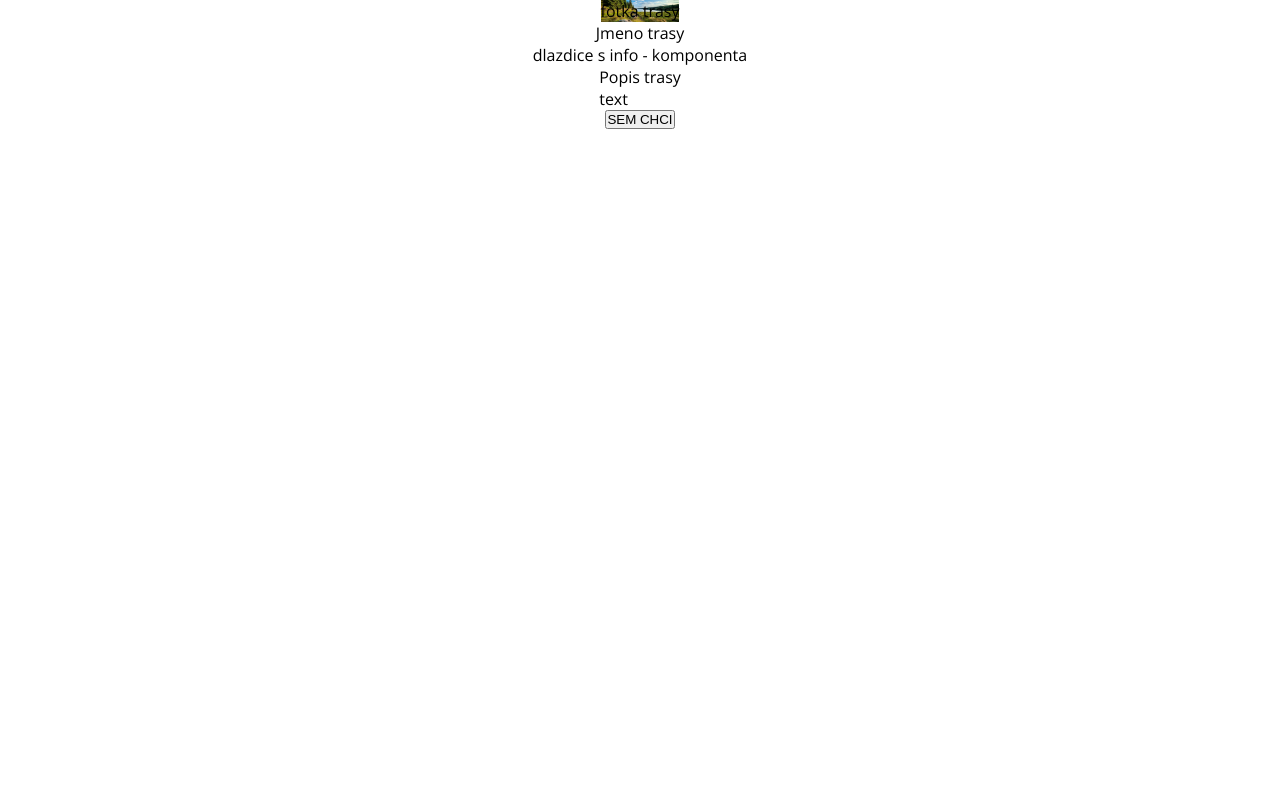
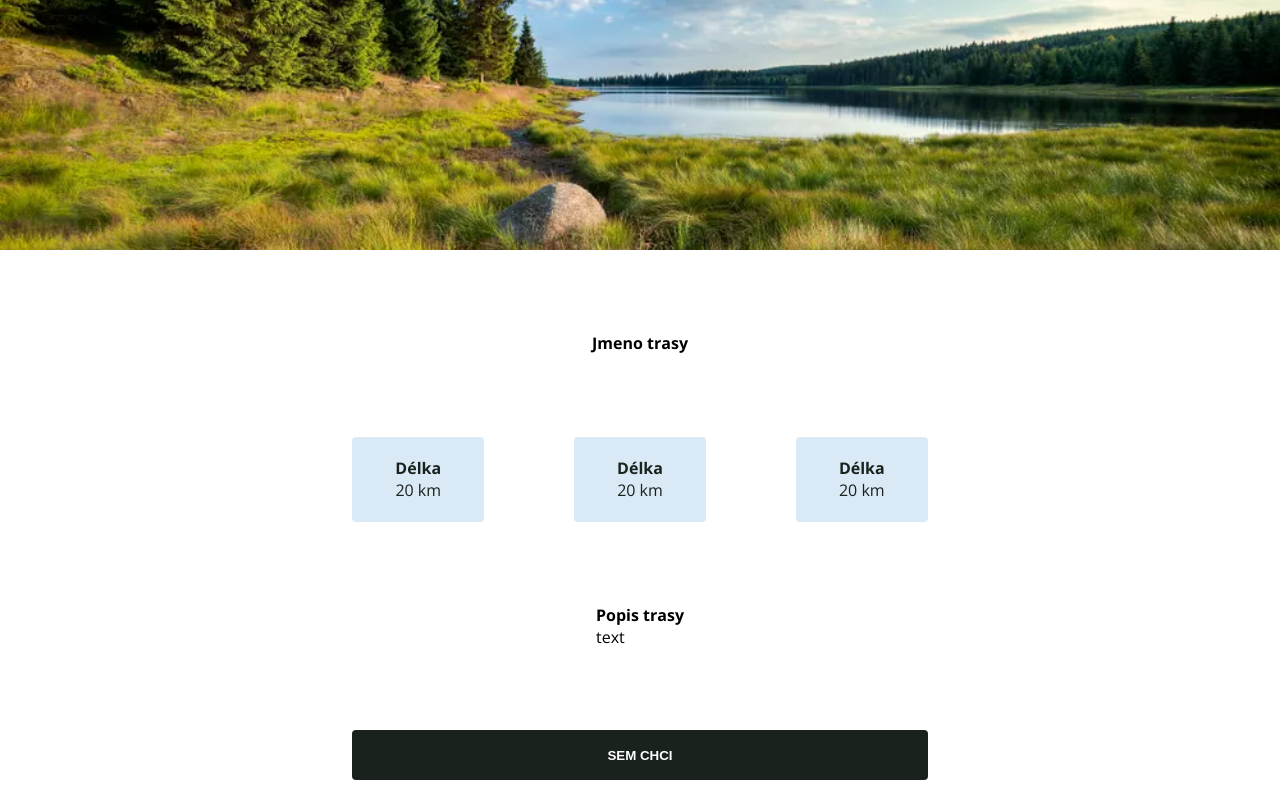
Before and after one commit to MichaelaKnizek/projekt-DKK, a React (Vite) app: page /detail in a window 1280 px wide. Built offline with nearby package versions, Linux system fonts and the light colour scheme.

Commit message:
Add styles to DetailPage and create InfoTile

```diff
--- a/src/pages/DetailPage/DetailPage.css
+++ b/src/pages/DetailPage/DetailPage.css
@@ -1,15 +1,64 @@
-.detailpage {
+.detail {
   display: flex;
   flex-direction: column;
-  justify-content: center;
+  justify-content: space-between;
   align-items: center;
+
+  height: 100vh;
 }
 
-.detailpage-photo {
+.detail-photo {
   background-image: url(../../../public/images/lehka1.png);
   background-repeat: no-repeat;
   background-position: center;
   background-size: cover;
 
-  /* height: vh; */
+  width: 100%;
+  height: 250px;
 }
+
+.detail-heading {
+  padding: 1rem 2.5rem;
+  font-weight: bold;
+}
+
+.detail-info {
+  display: flex;
+  justify-content: center;
+  gap: 1.5rem;
+  width: 100%;
+  max-width: 36rem;
+}
+
+.detail-description {
+  padding: 1rem 2.5rem;
+  text-align: left;
+}
+
+.detail-subheading {
+  font-weight: bold;
+}
+
+.detail-map {
+  background-color: #1A221Dff;
+  border: none;
+  border-radius: 4px;
+  color: white;
+  font-weight: bold;
+  text-align: center;
+
+  width: 80%;
+  max-width: 36rem;
+  height: 50px;
+
+  margin-bottom: 2.5vh;
+}
+
+@media (min-width: 840px) {}
+
+@media (min-width: 1200px) {
+
+  .detail-info {
+    justify-content: space-between;
+  }
+}
--- a/src/pages/DetailPage/DetailPage.jsx
+++ b/src/pages/DetailPage/DetailPage.jsx
@@ -1,16 +1,21 @@
+import InfoTile from './components/InfoTile';
 import './DetailPage.css';
 
 import React from 'react';
 
 const DetailPage = () => {
   return (
-    <div className="detailpage">
-      <div className="detailpage-photo">fotka trasy</div>
-      <p className="detailpage-title">Jmeno trasy</p>
-      <div>dlazdice s info - komponenta</div>
-      <div>
-        <p className="detailpage-route">Popis trasy</p>
-        <p className="detailpage-text">text</p>
+    <div className="detail">
+      <div className="detail-photo"></div>
+      <p className="detail-heading">Jmeno trasy</p>
+      <div className="detail-info">
+        <InfoTile />
+        <InfoTile />
+        <InfoTile />
+      </div>
+      <div className="detail-description">
+        <p className="detail-subheading">Popis trasy</p>
+        <p className="detail-text">text</p>
       </div>
       <button className="detail-map">SEM CHCI</button>
     </div>
--- /dev/null
+++ b/src/pages/DetailPage/components/InfoTile.css
@@ -0,0 +1,19 @@
+.info-tile {
+  display: flex;
+  flex-direction: column;
+  justify-content: center;
+
+  padding: 1rem;
+  background-color: #DAE9F6;
+  border: none;
+  border-radius: 4px;
+  width: 23%;
+  height: 85px;
+
+  color: #1A221Dff;
+  text-align: center;
+}
+
+.info-tile__title {
+  font-weight: bold;
+}
--- /dev/null
+++ b/src/pages/DetailPage/components/InfoTile.jsx
@@ -0,0 +1,14 @@
+import './InfoTile.css';
+
+import React from 'react';
+
+const InfoTile = () => {
+  return (
+    <div className="info-tile">
+      <p className="info-tile__title">Délka</p>
+      <p className="info-tile__number">20 km</p>
+    </div>
+  );
+};
+
+export default InfoTile;
```
